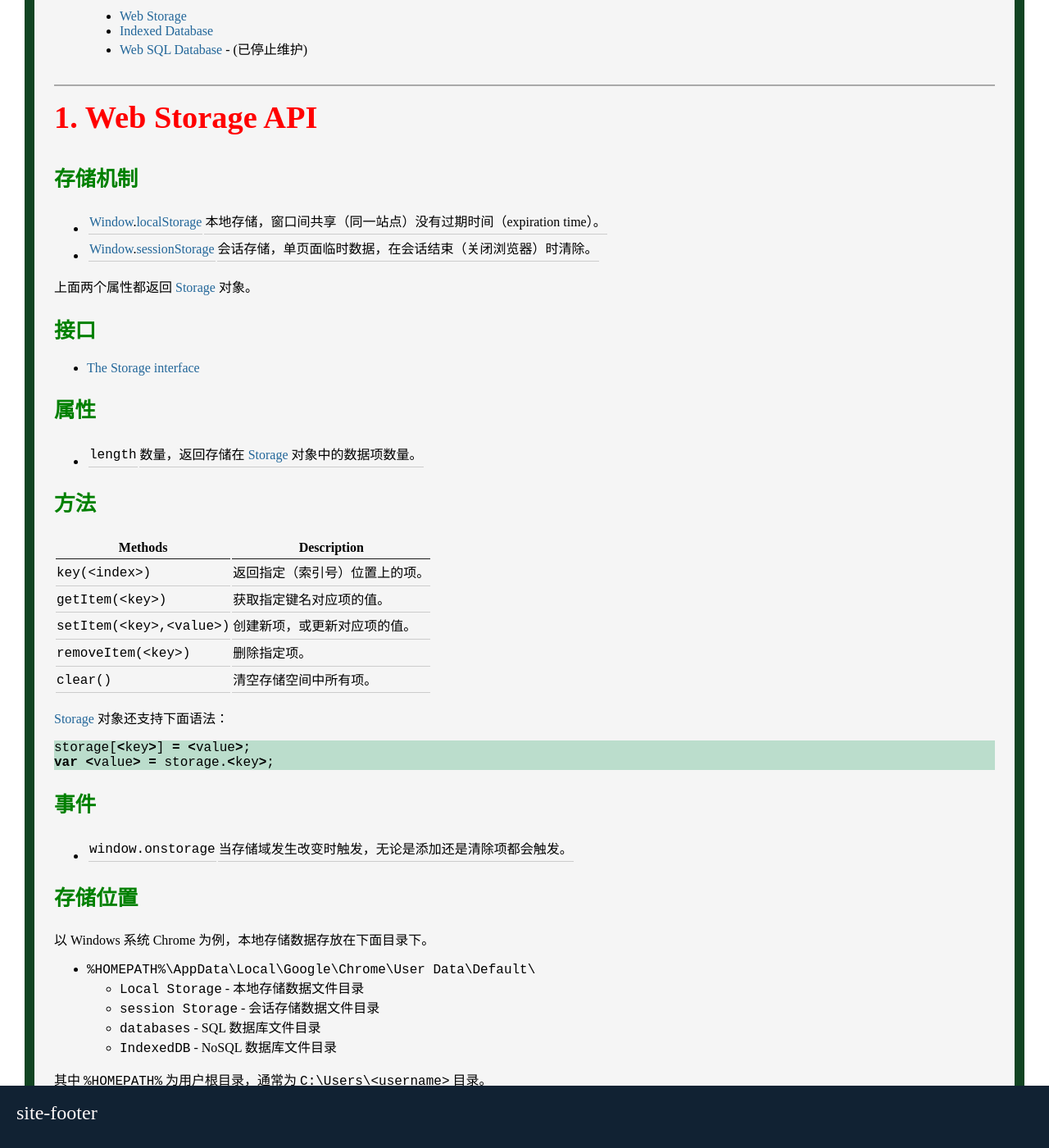
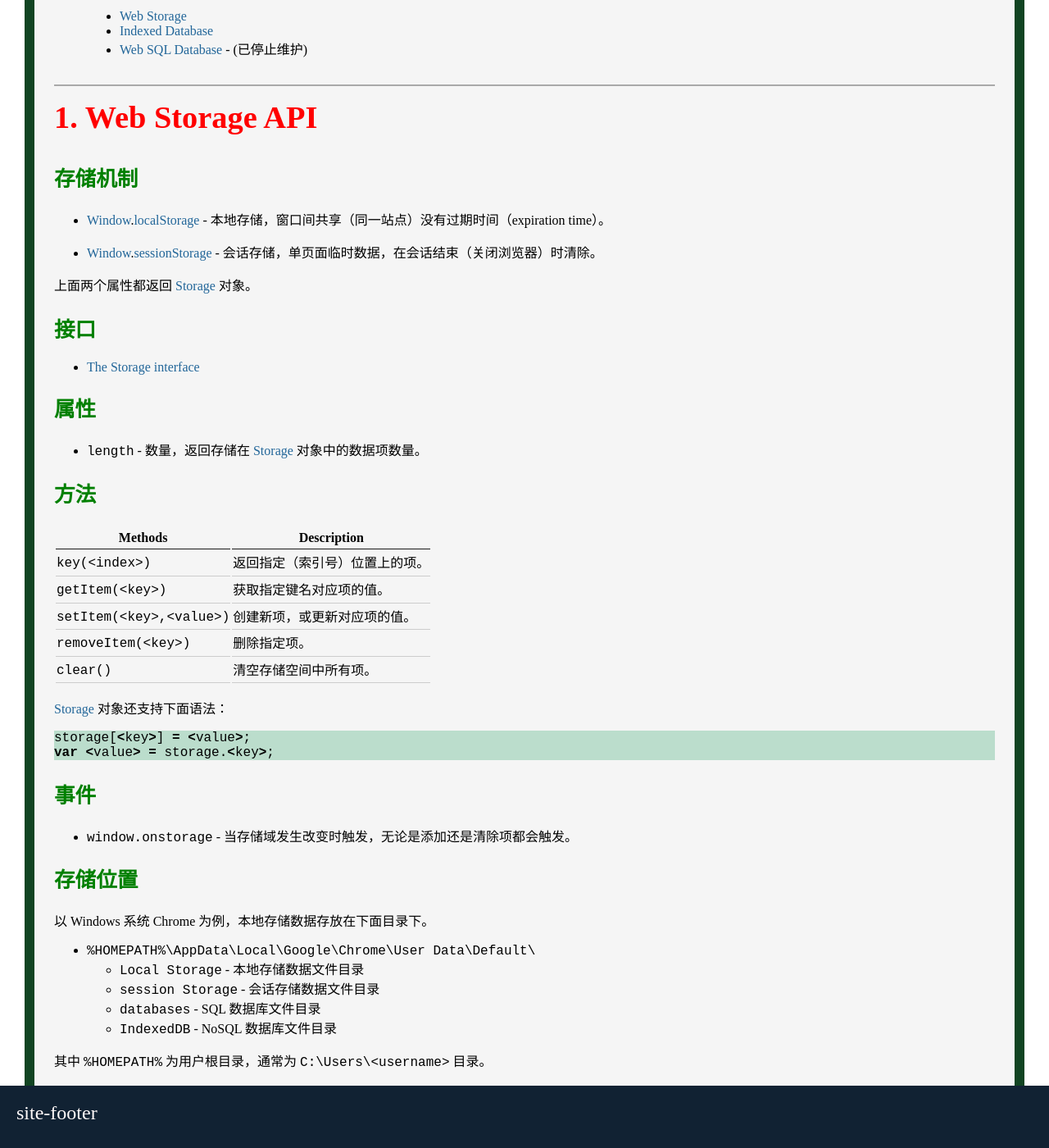
Before and after one commit to rzning/blog-2017, a Jekyll site: the page built from _posts/2017-03-06-webapi-local-storage.md, in a window 1280 px wide and 1400 px high, scrolled down 564 px. Shown: the whole window at 82% size. Built offline with Jekyll 4.4.1, drawn with Linux system fonts in a browser that asks for light colours.

```diff
--- a/_posts/2017-03-06-webapi-local-storage.md
+++ b/_posts/2017-03-06-webapi-local-storage.md
@@ -27,9 +27,9 @@ Web Storage
 
 ## 存储机制
 
-- [Window].[localStorage] | 本地存储，窗口间共享（同一站点）没有过期时间（expiration time）。
+- [Window].[localStorage] - 本地存储，窗口间共享（同一站点）没有过期时间（expiration time）。
 
-- [Window].[sessionStorage] | 会话存储，单页面临时数据，在会话结束（关闭浏览器）时清除。
+- [Window].[sessionStorage] - 会话存储，单页面临时数据，在会话结束（关闭浏览器）时清除。
 
 上面两个属性都返回 [Storage] 对象。
 
@@ -39,7 +39,7 @@ Web Storage
 
 ## 属性
 
-- `length` | 数量，返回存储在 [Storage] 对象中的数据项数量。
+- `length` - 数量，返回存储在 [Storage] 对象中的数据项数量。
 
 ## 方法
 
@@ -60,7 +60,7 @@ var <value> = storage.<key>;
 
 ## 事件
 
-- `window.onstorage` | 当存储域发生改变时触发，无论是添加还是清除项都会触发。
+- `window.onstorage` - 当存储域发生改变时触发，无论是添加还是清除项都会触发。
 
 
 ## 存储位置
```
